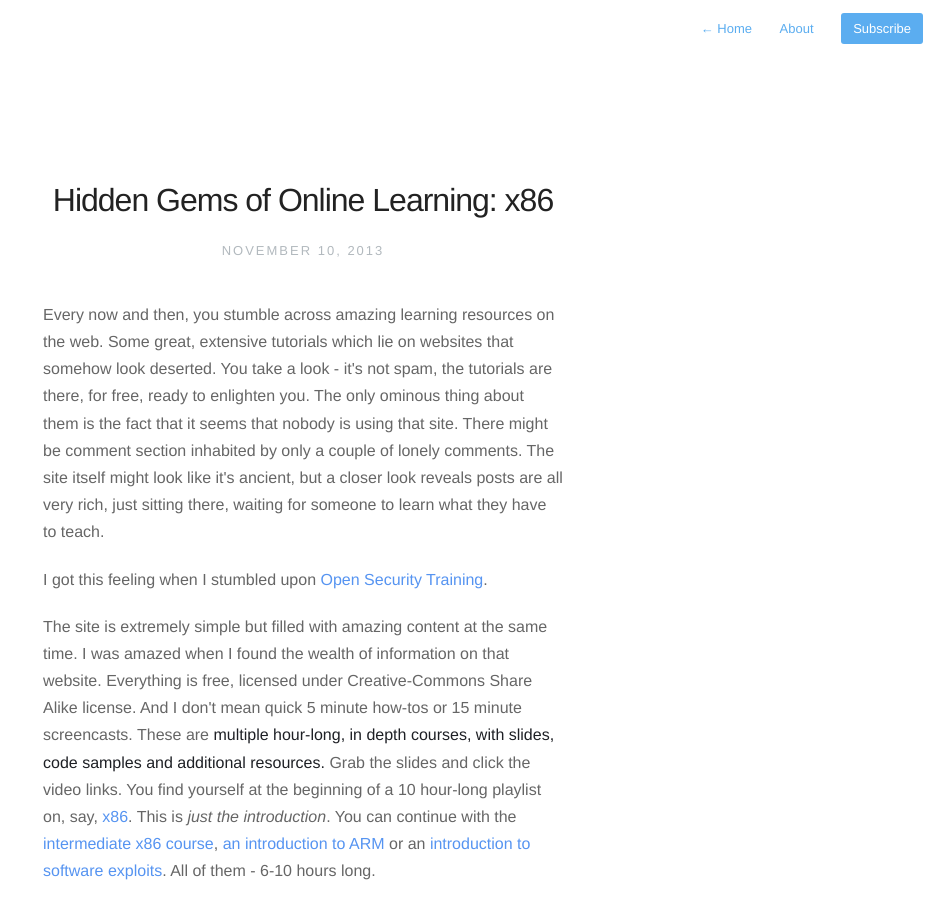
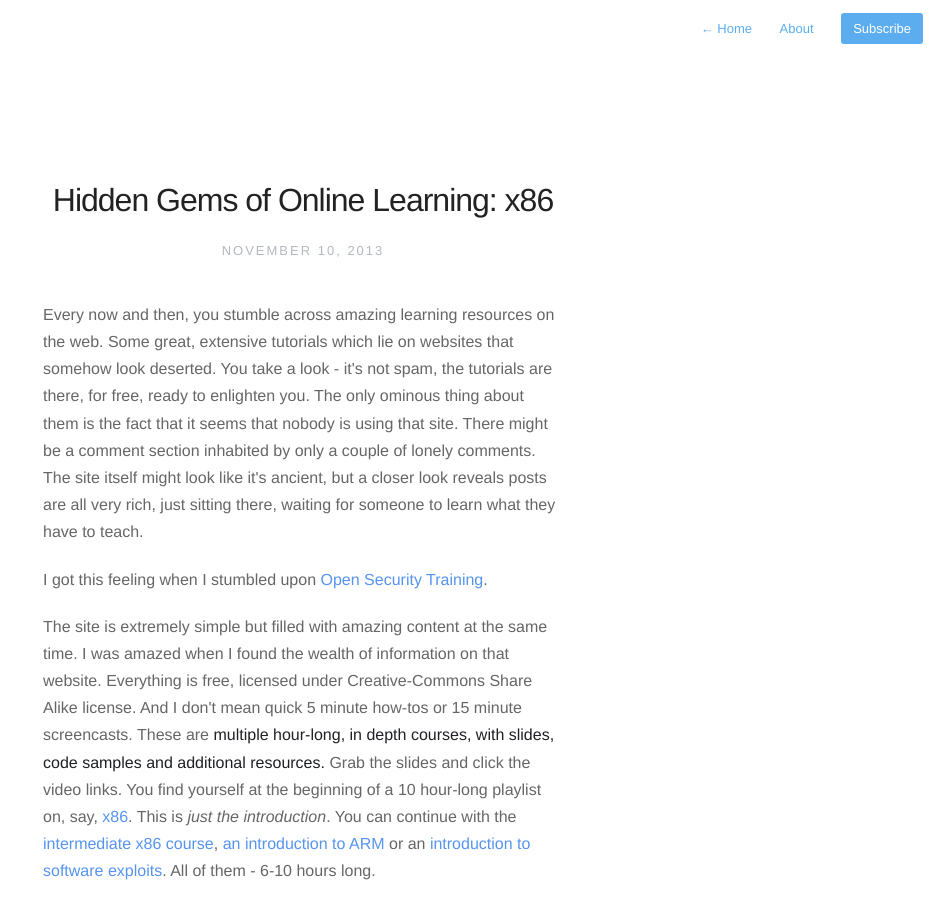
Before and after one commit to AndreiBarsan/andreibarsan.github.io, a Jekyll site: the page built from _posts/2013-11-10-hidden-gems-of-online-learning-x86.html, in a window 1280 px wide and 900 px high. Shown: the whole window, without its empty margins (337-1280 px from the left). Built offline with Jekyll 4.4.1, drawn with Linux system fonts in a browser that asks for light colours; nearby versions of some CDN libraries; Markdown is read by kramdown in place of the engine named in the settings.

Commit message:
Fixed typo

```diff
--- a/_posts/2013-11-10-hidden-gems-of-online-learning-x86.html
+++ b/_posts/2013-11-10-hidden-gems-of-online-learning-x86.html
@@ -35,7 +35,7 @@ author:
   web. Some great, extensive tutorials which lie on websites that somehow look
   deserted. You take a look - it's not spam, the tutorials are there, for free,
   ready to enlighten you. The only ominous thing about them is the fact that it
-  seems that nobody is using that site. There might be comment section
+  seems that nobody is using that site. There might be a comment section
   inhabited by only a couple of lonely comments. The site itself might look
   like it's ancient, but a closer look reveals posts are all very rich, just
   sitting there, waiting for someone to learn what they have to teach.</p>
```
